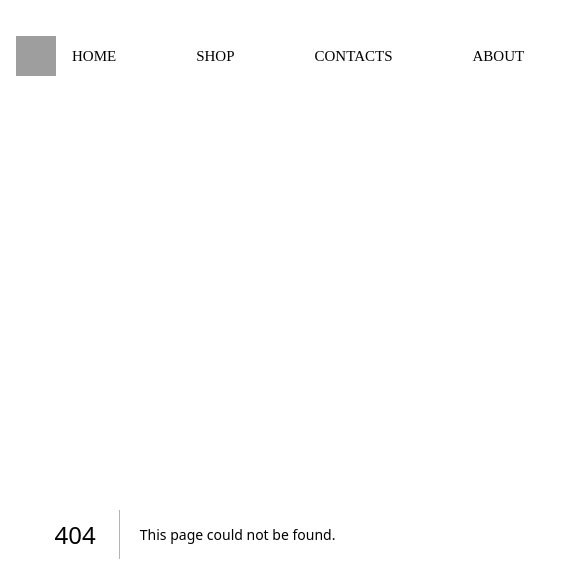
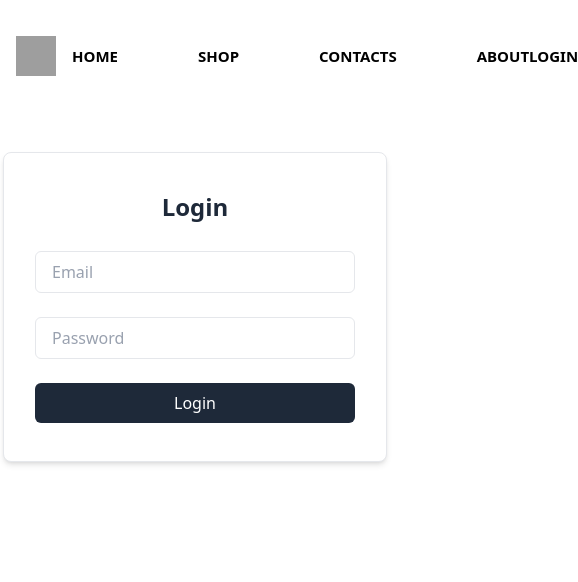
Before and after one commit to joaovitorfdev/genericStore, a Next.js app: page /login in a window 390 px wide. Before the commit this address had no page. Shown: the top 582 px of the page, 578 px wide, since content can reach past the window. Built offline with nearby package versions, Linux system fonts and the light colour scheme; grey boxes are pictures that could not be loaded.

Commit message:
login screen, responsive to all pages

```diff
--- /dev/null
+++ b/src/app/(public)/login/page.tsx
@@ -0,0 +1,37 @@
+"use client";
+
+export default function LoginPage() {
+  async function handleSubmit(e: React.FormEvent<HTMLFormElement>) {
+    e.preventDefault();
+    alert("login");
+  }
+  return (
+    <div className="grid my-10 justify-center">
+      <section className="border border-gray-200 rounded-lg min-w-96 p-6 shadow-md bg-white">
+        <div className="text-center py-3.5">
+          <h1 className="text-2xl font-semibold text-gray-800">Login</h1>
+        </div>
+        <form
+          className="grid py-3.5 justify-center text-center gap-y-6"
+          onSubmit={handleSubmit}
+        >
+          <input
+            className="w-80 px-4 py-2 border border-gray-200 rounded-md focus:outline-none focus:border-black focus:ring-1 focus:ring-black transition-colors duration-200 placeholder-gray-400"
+            type="text"
+            placeholder="Email"
+          />
+          <input
+            className="w-80 px-4 py-2 border border-gray-200 rounded-md focus:outline-none focus:border-black focus:ring-1 focus:ring-black transition-colors duration-200 placeholder-gray-400"
+            type="password"
+            placeholder="Password"
+          />
+          <input
+            className="w-80 px-4 py-2 bg-gray-800 text-white rounded-md hover:bg-gray-900 cursor-pointer transition-colors duration-200"
+            type="submit"
+            value="Login"
+          />
+        </form>
+      </section>
+    </div>
+  );
+}
--- a/src/app/(public)/shop/page.tsx
+++ b/src/app/(public)/shop/page.tsx
@@ -11,20 +11,26 @@ export default function ShopPage() {
   const [products, setProducts] = useState<ProductDTO[]>([]);
   const [activeCategory, setActiveCategory] = useState("ALL");
 
+
   useEffect(() => {
     const fetchProducts = async () => {
       try {
         const data = await GetProducts();
         setProducts(data);
       } catch (err) {
-        alert("Falha ao carregar produtos");
+        return(
+          <div>
+               <h1>Falha ao retornar produtos</h1>
+          </div>
+
+        )
+
       }
     };
 
     fetchProducts();
   }, []);
 
-  // Função para filtrar produtos com base na categoria ativa
   const filteredProducts = activeCategory === "ALL" ? products : products.filter(product => product.category === activeCategory.toLowerCase()); // Ajuste conforme sua estrutura de dados
 
   return (
@@ -51,6 +57,7 @@ export default function ShopPage() {
                   currency: "USD",
                 }).format(Number(product.price))}
                 imgSrc={imgSrc}
+                imgHoverSrc={product.images?.[1]?.image ? GetMediaLink(product.images[1].image) : ""}
               />
               );
             })}
--- a/src/app/components/CategoryBar.tsx
+++ b/src/app/components/CategoryBar.tsx
@@ -17,9 +17,9 @@ export default function CategoryBar({ activeCategory, setActiveCategory }: Categ
   ];
 
   return (
-    <aside className="bg-white w-full md:w-64 p-6 text-gray-700 rounded-r-3xl md:fixed md:h-screen font-bold shadow md:shadow-none">
+    <aside className="bg-white w-full md:w-64 p-6  flex  md:justify-start  justify-center  text-sm md:text-md   t text-gray-700  md:fixed md:h-screen font-bold shadow md:shadow-none">
       <nav className="px-5 py-4">
-        <div className="flex md:flex-col space-x-4 md:space-x-0 md:space-y-6 overflow-x-auto md:overflow-visible">
+        <div className="flex md:flex-col space-x-4  md:space-y-6 overflow-x-auto md:overflow-visible">
           {categories.map((category) => {
             const isActive = activeCategory === category.label;
             return (
--- a/src/app/components/NavBar.tsx
+++ b/src/app/components/NavBar.tsx
@@ -3,6 +3,7 @@
 
 import Link from 'next/link';
 import { usePathname } from 'next/navigation';
+
 
 export default function NavBar() {
   const pathname = usePathname(); // Pega a rota atual
@@ -17,22 +18,35 @@ export default function NavBar() {
 
   return (
     <nav className="bg-white medium-text w-full text-black p-4 flex items-center h-28">
-      <img src="https://files.oaiusercontent.com/file-WgUNiWgadWPC2YMcvSNqjM?se=2025-03-15T17%3A35%3A04Z&sp=r&sv=2024-08-04&sr=b&rscc=max-age%3D604800%2C%20immutable%2C%20private&rscd=attachment%3B%20filename%3Df227cf84-0510-4f67-88d3-9b54a55e6a0f.webp&sig=4UWDcLEOvyxIFHfqJ2ZffmE30uE41mMHrp5TY5%2BJqsw%3D" alt="Logo" className="h-10 w-10 mr-4" />
+  <img
+    src="https://files.oaiusercontent.com/file-WgUNiWgadWPC2YMcvSNqjM?se=2025-03-15T17%3A35%3A04Z&sp=r&sv=2024-08-04&sr=b&rscc=max-age%3D604800%2C%20immutable%2C%20private&rscd=attachment%3B%20filename%3Df227cf84-0510-4f67-88d3-9b54a55e6a0f.webp&sig=4UWDcLEOvyxIFHfqJ2ZffmE30uE41mMHrp5TY5%2BJqsw%3D"
+    alt="Logo"
+    className="h-10 w-10 mr-4"
+  />
 
-      <div className="flex-1 flex justify-center space-x-20 permanent-marker">
-        {
-          navLinks.map((link) => {
+  <div className="flex-1 flex justify-center space-x-20 font-semibold">
+    {navLinks.map((link) => {
       const isActive = pathname === link.href;
       return (
         <Link
           key={link.href}
           href={link.href}
-                className={`transition-all duration-200 ease-in-out hover:text-gray-300 hover:scale-105 ${isActive ? 'text-gray-300 scale-105' : '' }`}>
+          className={`transition-all duration-200 ease-in-out hover:text-gray-300 hover:scale-105 ${isActive ? 'text-gray-300 scale-105' : ''}`}
+        >
           {link.label}
         </Link>
       );
-          })
-        }
+    })}
+  </div>
+
+  <div className="ml-auto">
+    <Link
+      key="Login"
+      href="/login"
+      className="transition-all duration-200 ease-in-out hover:text-gray-300 hover:scale-105  font-semibold"
+    >
+      LOGIN
+    </Link>
   </div>
 </nav>
   );
--- a/src/app/components/ProductCard.tsx
+++ b/src/app/components/ProductCard.tsx
@@ -3,27 +3,39 @@ import Link from "next/link";
 
 interface ProductCardProps {
   name: string;
-  id?: string
-  // description: string;
+  id?: string;
   price: string;
-  imgSrc: string ;
+  imgSrc: string;
+  imgHoverSrc?: string; // Segunda imagem opcional para o hover
 }
 
-export default function ProductCard({ name, price, imgSrc, id }: ProductCardProps) {
+export default function ProductCard({ name, price, imgSrc, imgHoverSrc, id }: ProductCardProps) {
   return (
-    <li className="bg-transparent rounded-lg p-4 flex flex-col  items-center justify-between w-full h-auto">
-      <Link href={`/shop/${id}`} className="w-full h-80 rounded-lg overflow-hidden block">
+    <li className=" grid bg-transparent rounded-lg p-4  flex-col items-center justify-between w-auto h-auto">
+      <Link href={`/shop/${id}`} className="overflow-hidden block group relative">
         <Image
           src={imgSrc}
           alt={name}
-          width={350}
-          height={400}
-          className="object-cover  w-full h-full"
+          width={1000}
+          height={1000}
+          className="object-cover w-full h-full transition-opacity duration-500 group-hover:opacity-0 "
         />
+        {
+          imgHoverSrc && (
+          <Image
+            src={imgHoverSrc}
+            alt={`${name} hover`}
+            width={1000}
+            height={1000}
+            className="object-cover w-full h-full absolute top-0 left-0 opacity-0 transition-opacity duration-500 group-hover:opacity-100"
+          />
+        )}
       </Link>
 
       <div className="text-center mt-4">
-        <h3 className="text-lg  text-gray-500 transition-colors duration-700 hover:text-black ">{name}</h3>
+        <h3 className="text-lg text-gray-500 transition-colors duration-700 hover:text-black">
+          {name}
+        </h3>
         <p className="text-xl font-bold text-black mt-2">{price}</p>
       </div>
     </li>
```
Lines whose indentation alone changed are shown as unchanged.
